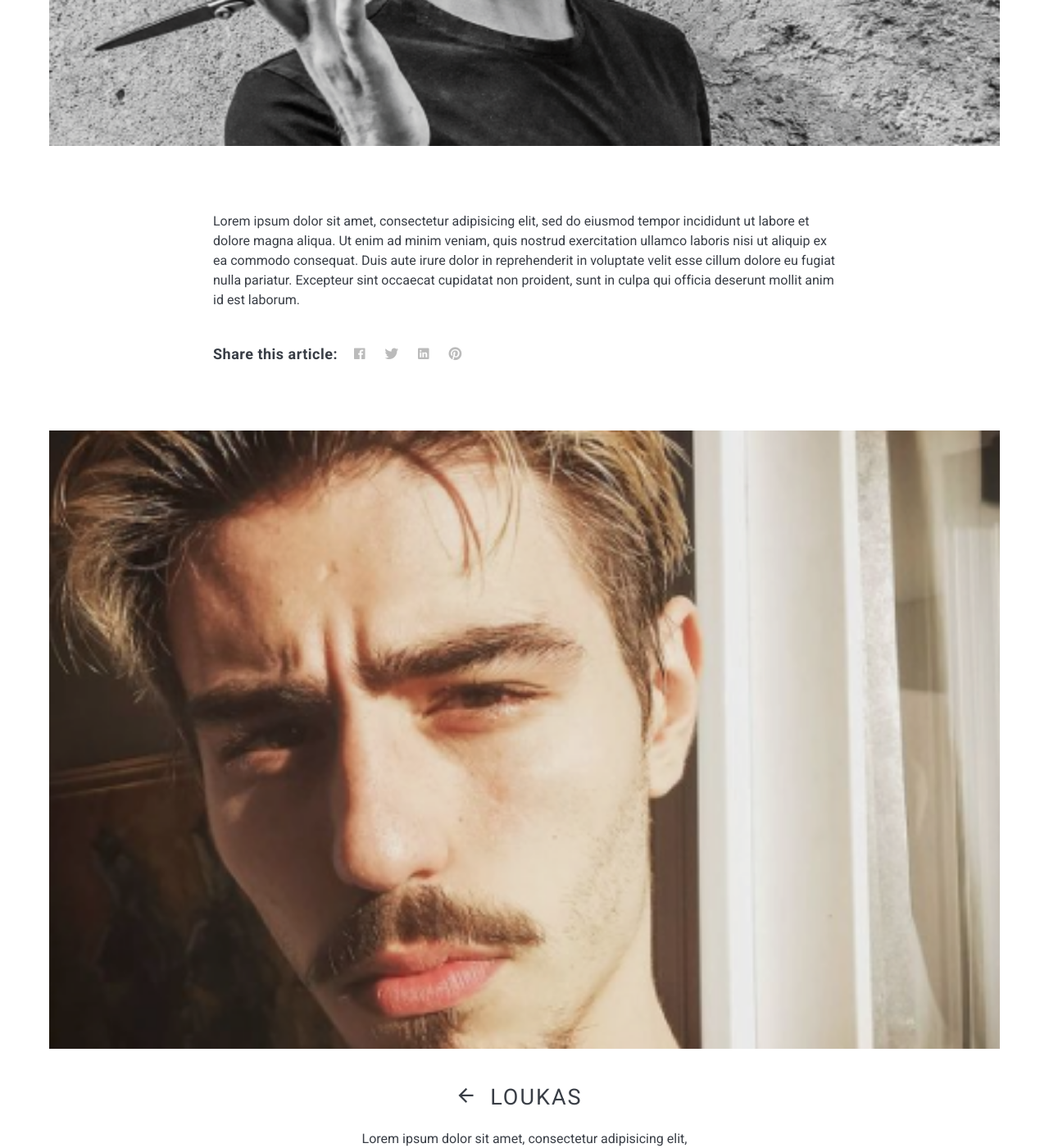
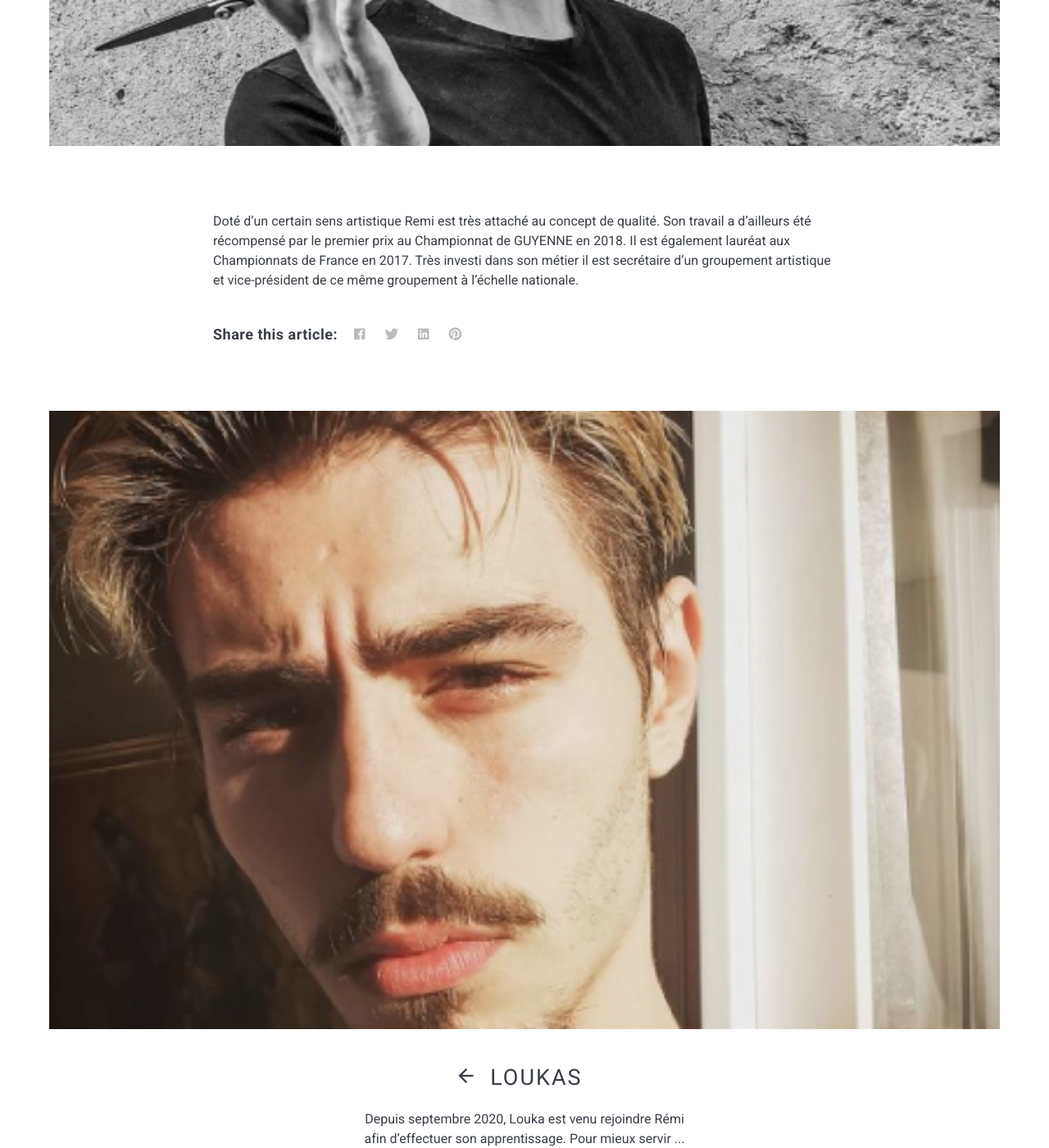
Before and after one commit to IsmaelSANE/rgp-coiffure, a Jekyll site: the page built from _posts/2018-07-23-find-a-connection-with-the-reader.markdown, in a window 1280 px wide and 1400 px high, scrolled down 791 px. Shown: the whole window at 82% size. Built offline with Jekyll 4.4.1, drawn with Linux system fonts in a browser that asks for light colours; nearby versions of some CDN libraries; comment, search, counter and statistics services are not loaded; some of the changed text lies outside the part shown.

Commit message:
Add client content

```diff
--- a/_includes/article-content.html
+++ b/_includes/article-content.html
@@ -28,7 +28,7 @@
             {{post.title}}
           </h2>
 
-          <p class="article__excerpt">{% if post.description %}{{ post.description }}{% else %}{{ post.content | strip_html | truncate: 185 }}{% endif %}</p>
+          <p class="article__excerpt">{% if post.description %}{{ post.description }}{% else %}{{ post.content | strip_html | truncate: 385 }}{% endif %}</p>
 
           <div class="article__footer">
             <div class="article__meta">
--- a/_includes/header.html
+++ b/_includes/header.html
@@ -45,7 +45,7 @@
           <i class="nav__icon nav__icon-menu ion ion-md-menu" aria-label="Menu Icon"></i>
           <!-- <i class="nav__icon nav__icon-search ion ion-md-search" aria-label="Search Icon"></i> -->
           <p class="info d-none d-md-block" style="font-size: 14px;font-weight: 700;text-transform: uppercase;color: #393e46; margin: 0px; text-align: center;">
-            <a href="">Prendre RDV</a><br>
+            <a href="https://www.planity.com/rgp-coiffure-33000-bordeaux">Prendre RDV</a><br>
             84 Rue du Jardin Public <br>
             33000 BORDEAUX</p>
         </div>
--- a/_posts/2018-07-19-why-a-brand-is-often-important.markdown
+++ b/_posts/2018-07-19-why-a-brand-is-often-important.markdown
@@ -6,9 +6,5 @@ image:  loukas-rgp-coiffure.png
 tags:   Apprenti
 ---
 
-Lorem ipsum dolor sit amet, consectetur adipisicing elit, sed do eiusmod
-tempor incididunt ut labore et dolore magna aliqua. Ut enim ad minim veniam,
-quis nostrud exercitation ullamco laboris nisi ut aliquip ex ea commodo
-consequat. Duis aute irure dolor in reprehenderit in voluptate velit esse
-cillum dolore eu fugiat nulla pariatur. Excepteur sint occaecat cupidatat non
-proident, sunt in culpa qui officia deserunt mollit anim id est laborum.
+Depuis septembre 2020, Louka est venu rejoindre Rémi afin d’effectuer son apprentissage.
+Pour mieux servir la clientèle, Rémi et Louka sont toujours à l’écoute des évolutions et participent régulièrement à des formations.
--- a/_posts/2018-07-23-find-a-connection-with-the-reader.markdown
+++ b/_posts/2018-07-23-find-a-connection-with-the-reader.markdown
@@ -6,9 +6,8 @@ image:  remi-rgp-coiffure.png
 tags:   Gérant
 ---
 
-Lorem ipsum dolor sit amet, consectetur adipisicing elit, sed do eiusmod
-tempor incididunt ut labore et dolore magna aliqua. Ut enim ad minim veniam,
-quis nostrud exercitation ullamco laboris nisi ut aliquip ex ea commodo
-consequat. Duis aute irure dolor in reprehenderit in voluptate velit esse
-cillum dolore eu fugiat nulla pariatur. Excepteur sint occaecat cupidatat non
-proident, sunt in culpa qui officia deserunt mollit anim id est laborum.
+
+Doté d’un certain sens artistique Remi est très attaché au concept de qualité.
+Son travail a d’ailleurs été récompensé par le premier prix au Championnat de GUYENNE en 2018.
+Il est également lauréat aux Championnats de France en 2017.
+Très investi dans son métier il est secrétaire d’un groupement artistique et vice-président de ce même groupement à l’échelle nationale.
```
Also changed, not shown: _pages/about.md (+2 -2 lines), index.html (+16 -12 lines).
